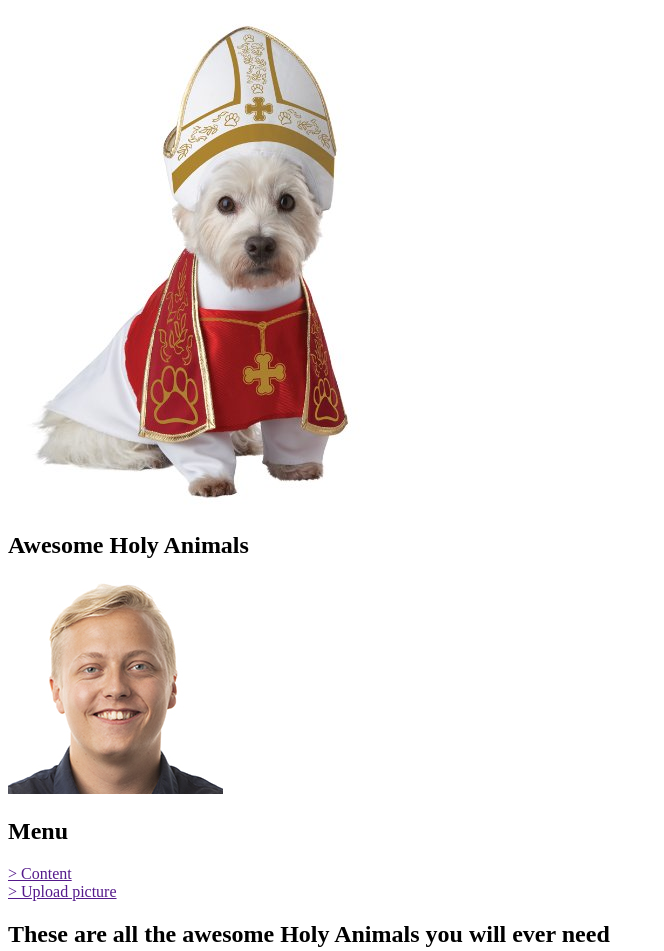
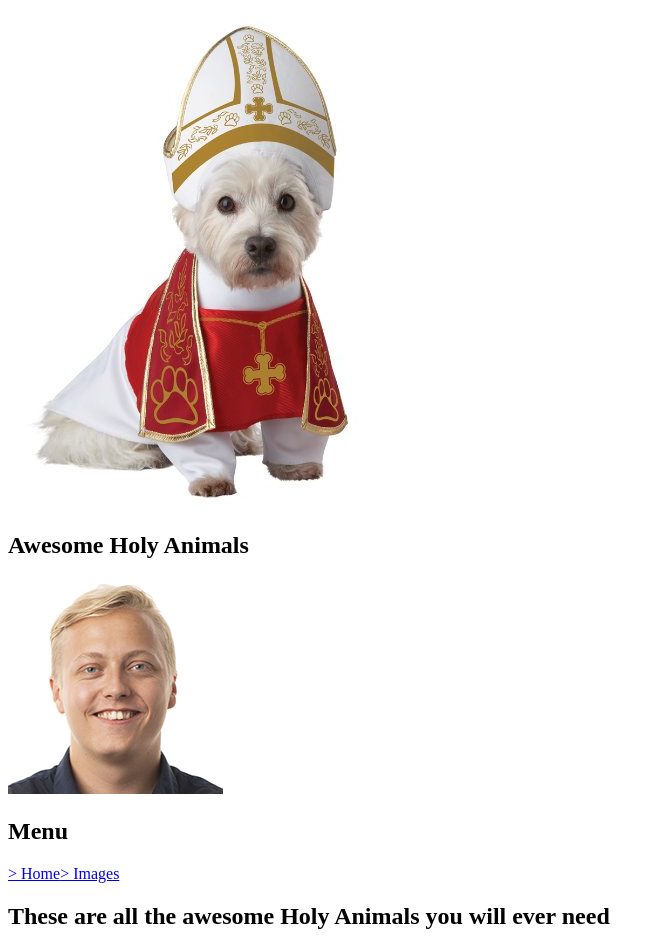
Before and after one commit to dagerikhl/holy-animals, a React app: page / in a window 1280 px wide. Shown: the top 951 px of the page, without its empty margins (0-664 px from the left). Built offline with nearby package versions, Linux system fonts and the light colour scheme.

Commit message:
Add router and routing components

```diff
--- a/css/layout.css
+++ b/css/layout.css
@@ -1,6 +1,6 @@
 #app {
     display: grid;
-    grid-template-columns: 1fr 3fr;
+    grid-template-columns: 1fr 5fr;
     grid-template-rows: auto 1fr auto;
 
     height: 100%;
--- a/css/style.css
+++ b/css/style.css
@@ -17,6 +17,8 @@
 }
 
 .nav-link {
+    display: block;
+
     margin: 1em 1em;
 }
 
--- a/package.json
+++ b/package.json
@@ -17,6 +17,7 @@
         "@babel/core": "^7.0.0-rc.1",
         "@babel/preset-env": "^7.0.0-rc.1",
         "@babel/preset-react": "^7.0.0-rc.1",
+        "@reach/router": "^1.1.1",
         "babel-loader": "^8.0.0-beta.4",
         "css-loader": "^1.0.0",
         "html-webpack-plugin": "^3.2.0",
--- a/src/App.jsx
+++ b/src/App.jsx
@@ -1,8 +1,11 @@
 import React from 'react';
 
-import ContentContainer from 'src/components/ContentContainer';
+import { Router } from '@reach/router';
+
+import Home from 'src/components/Home';
 import Footer from 'src/components/Footer';
 import Header from 'src/components/Header';
+import Images from 'src/components/Images';
 import Menu from 'src/components/Menu';
 
 export default class App extends React.PureComponent {
@@ -11,7 +14,10 @@ export default class App extends React.PureComponent {
         return <React.Fragment>
             <Header/>
             <Menu/>
-            <ContentContainer/>
+            <Router>
+                <Home path="/"/>
+                <Images path="/images"/>
+            </Router>
             <Footer/>
         </React.Fragment>;
     }
--- /dev/null
+++ b/src/components/Images.jsx
@@ -0,0 +1,5 @@
+import React from 'react';
+
+export default () => <section>
+    IMAGES
+</section>
--- a/src/components/Menu.jsx
+++ b/src/components/Menu.jsx
@@ -1,7 +1,9 @@
 import React from 'react';
+
+import { Link } from '@reach/router';
 
 export default () => <nav>
     <h2>Menu</h2>
-    <div className="nav-link"><a href="">> Content</a></div>
-    <div className="nav-link"><a href="">> Upload picture</a></div>
+    <Link to="/" className="nav-link">> Home</Link>
+    <Link to="/images" className="nav-link">> Images</Link>
 </nav>;
```
Also changed, not shown: src/components/Home.jsx (renamed from src/components/ContentContainer.jsx), 1 other file (tests, documents, lock files or other folders).
